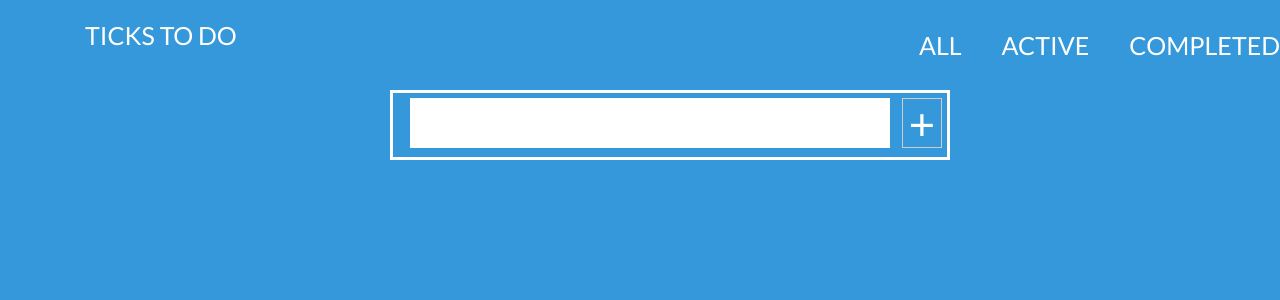
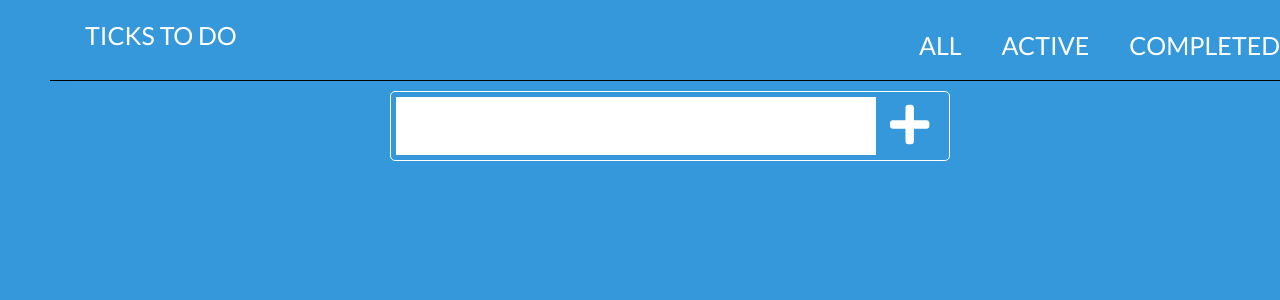
Before and after one commit to rgupta2/tickstodo, a React app: page / in a window 1280 px wide. Shown: the top 300 px of the page. Built offline with nearby package versions, Linux system fonts and the light colour scheme.

Commit message:
add todo button ui fixed

```diff
--- a/src/components/AddTodo.tsx
+++ b/src/components/AddTodo.tsx
@@ -1,5 +1,10 @@
 import * as React from 'react';
 import * as styles from './css/styles.css';
+import { library } from '@fortawesome/fontawesome-svg-core';
+import { FontAwesomeIcon } from '@fortawesome/react-fontawesome';
+import { faPlus } from '@fortawesome/free-solid-svg-icons';
+
+library.add(faPlus);
 
 interface IProps {
     onAddClick: Function
@@ -10,6 +15,6 @@ export const AddTodo = (props: IProps) => {
     return (
         <div className={styles.addTodo}>
             <input className={ styles.tInputText } ref={ node => { input = node; } }/>
-            <button className={ styles.tInputSubmit } type="submit" onClick={() => { input.value && props.onAddClick(input.value); } }>+</button>
+            <button className={ styles.tInputSubmit } type="submit" onClick={() => { input.value && props.onAddClick(input.value); } }><FontAwesomeIcon icon="plus" /></button>
         </div>);
 };
--- a/src/components/TodoItem.tsx
+++ b/src/components/TodoItem.tsx
@@ -5,10 +5,7 @@ import * as styles from './css/styles.css';
 import { library } from '@fortawesome/fontawesome-svg-core';
 import { FontAwesomeIcon } from '@fortawesome/react-fontawesome';
 import { faCheckSquare, faSquare, faTrash } from '@fortawesome/free-solid-svg-icons';
-// import { faCheckCircle, faCircle, faTrash } from '@fortawesome/free-solid-svg-icons'
 
-// library.add(faCircle);
-// library.add(faCheckCircle);
 library.add(faCheckSquare);
 library.add(faSquare);
 library.add(faTrash);
--- a/src/components/css/styles.css
+++ b/src/components/css/styles.css
@@ -18,6 +18,7 @@
     font: normal 18px/1.5 "Lato", "Arial", sans-serif;
     overflow: hidden;
     text-decoration: none;
+    border-bottom: solid black 1px;
 }
 
 /*.pageHeader {*/
@@ -126,16 +127,18 @@ header p {
 }
 
 .addTodo {
-    border: solid;
+    border: solid 1px white;
+    border-radius: 5px;
     position: relative;
     height: 70px;
     width: 35em;
     padding: 5px;
+    align-content: center;
+    display: inline-flex;
 }
 
 .tInputText {
     width: 24.0em;
-    height: 50px;
     border: none;
     font-size: 20px;
     color: #999;
@@ -144,61 +147,17 @@ header p {
 }
 
 .tInputSubmit {
-    border: solid 1px #CCC;
-    width: 40px;
-    height: 50px;
     color: white;
     font-size: 45px;
-    padding: 0px;
-    text-align: center;
+    padding: 0;
+    margin: auto;
 }
-
-.tInput {
-    width: 400px;
-    height: 50px;
-    border: none;
-    font-size: 20px;
-}
-
-/*.tInput {*/
-/*width: 430px;*/
-/*height: 50px;*/
-/*border: none;*/
-/*background-color: transparent;*/
-/*font-size: 20px;*/
-/*font-weight:300;*/
-/*color: white;*/
-/*float:left;*/
-/*padding:5px 10px;*/
-/*-webkit-transition: all .3s ease;*/
-/*-o-transition: all .3s ease;*/
-/*transition: all .3s ease;*/
-/*background-color: rgba(0,0,0,.15);*/
-/*}*/
-
-/*.tInput[type='submit']{*/
-/*height:50px;*/
-/*width:70px;*/
-/*padding:10px;*/
-/*text-align:center;*/
-/*background-color: rgba(0,0,0,.25);*/
-/*border:0;*/
-/*border-left:0;*/
-/*color: white;*/
-/*cursor:pointer;*/
-/*padding:0;*/
-/*vertical-align:bottom;*/
-/*font:300 18px "Lato", "Arial", sans-serif;*/
-/*}*/
 
 button::-moz-focus-inner {
     border: 0;
     padding: 0;
 }
 
-.tInput[type='text']:focus {
-    outline: none;
-}
 
 .notification {
     position: fixed;
```
Also changed, not shown: src/components/css/styles.css.d.ts (added, +22 -0 lines).
